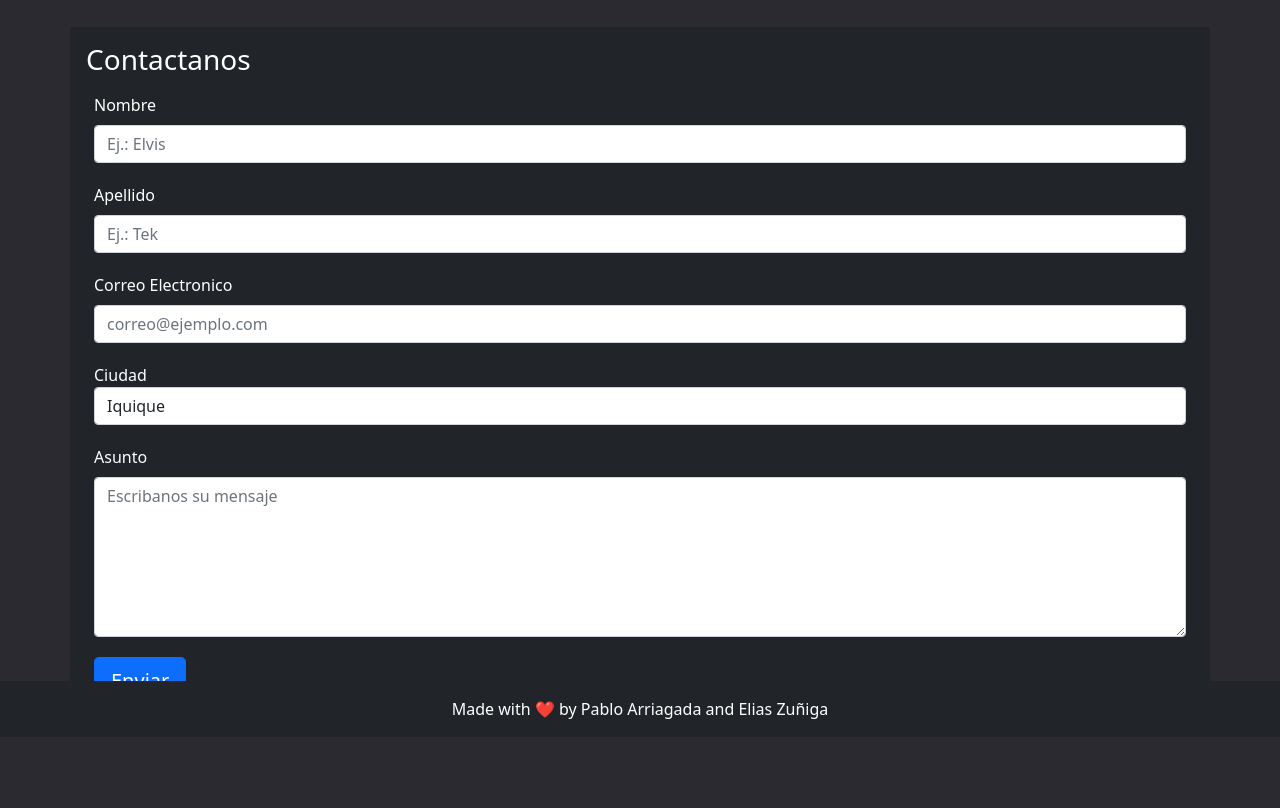
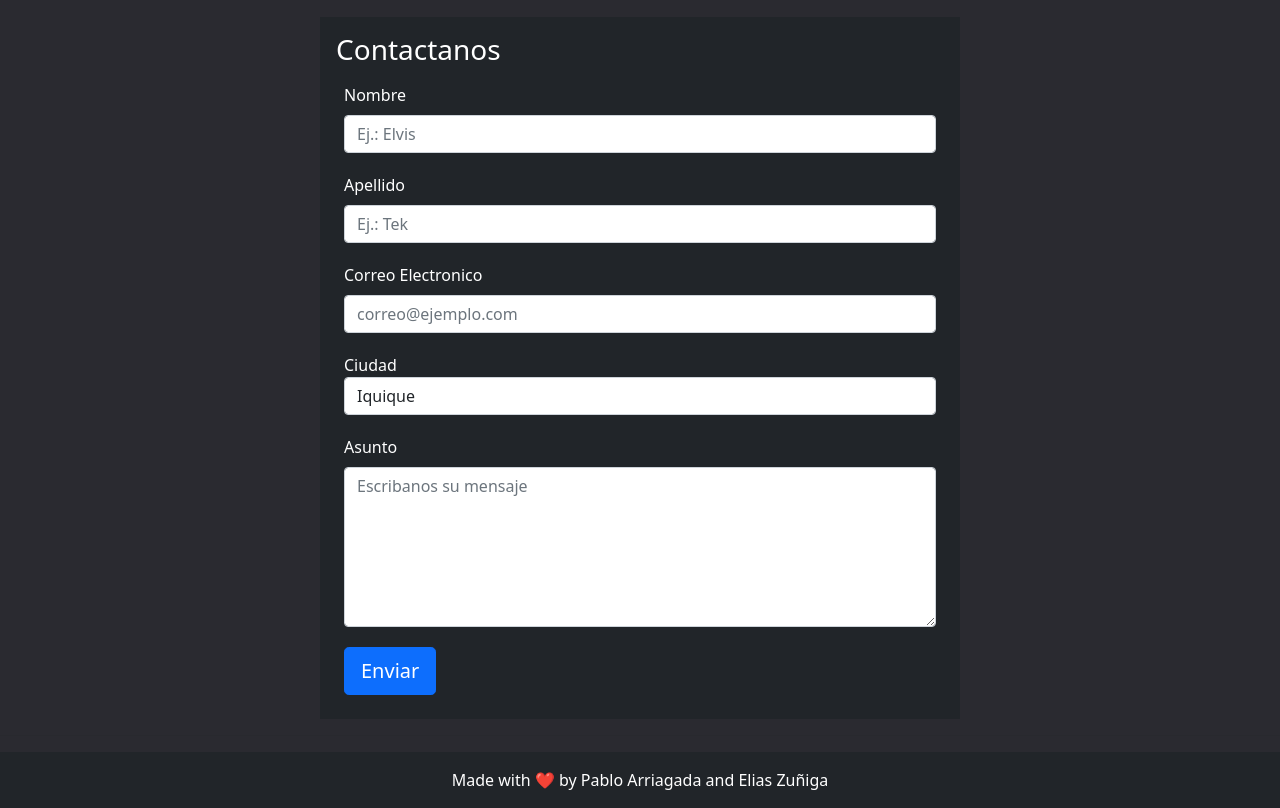
Before and after one commit to ondx/PruebaFrontEnd2Def, a plain HTML site: page contacto.html in a window 1280 px wide. Shown: the part 63-871 px from the top of the page. Before the commit the page ends 800 px from the top, so only its background shows below. Drawn offline with nearby package versions, Linux system fonts and the light colour scheme.

Commit message:
Ultimos toques
si

```diff
--- a/contacto.html
+++ b/contacto.html
@@ -27,7 +27,7 @@
         </div>
     </nav>
     <main>
-        <div style="margin-top: 90px;" class="container p-3 bg-dark text-white" >
+        <div style="margin-top: 80px;" class="container p-3 bg-dark text-white w-50" >
             <h3>Contactanos </h3>
             <form id="contactForm">
                 <div class="container p-2 mb-1 bg-dark text-white">
@@ -56,16 +56,18 @@
                     <label class="form-label" for="message">Asunto</label>
                     <textarea class="form-control" id="message" type="text" placeholder="Escribanos su mensaje" style="height: 10rem;"></textarea>
                 </div>
-                <div class="container p-2 mb-1 bg-dark text-white">
+                <div class="container p-2 bg-dark text-white">
                     <button class="btn btn-primary btn-lg" type="submit">Enviar</button>
                 </div>
-
             </form>
         </div>
     </main>
-    <footer class="container-fluid text-center text-white position-fixed bottom-0">
+    <hr>
+    <footer class="container-fluid text-center text-white position-absolute bottom-1">
         <div class="text-center p-3 bg-dark">
           <a style="text-decoration: none;" class="text-white" href="/nggyu.html">Made with ❤️ by Pablo Arriagada and Elias Zuñiga</a>
         </div>
     </footer>
+
 </body>
+</html>
```
Also changed, not shown: index.html (+1 -2 lines).
